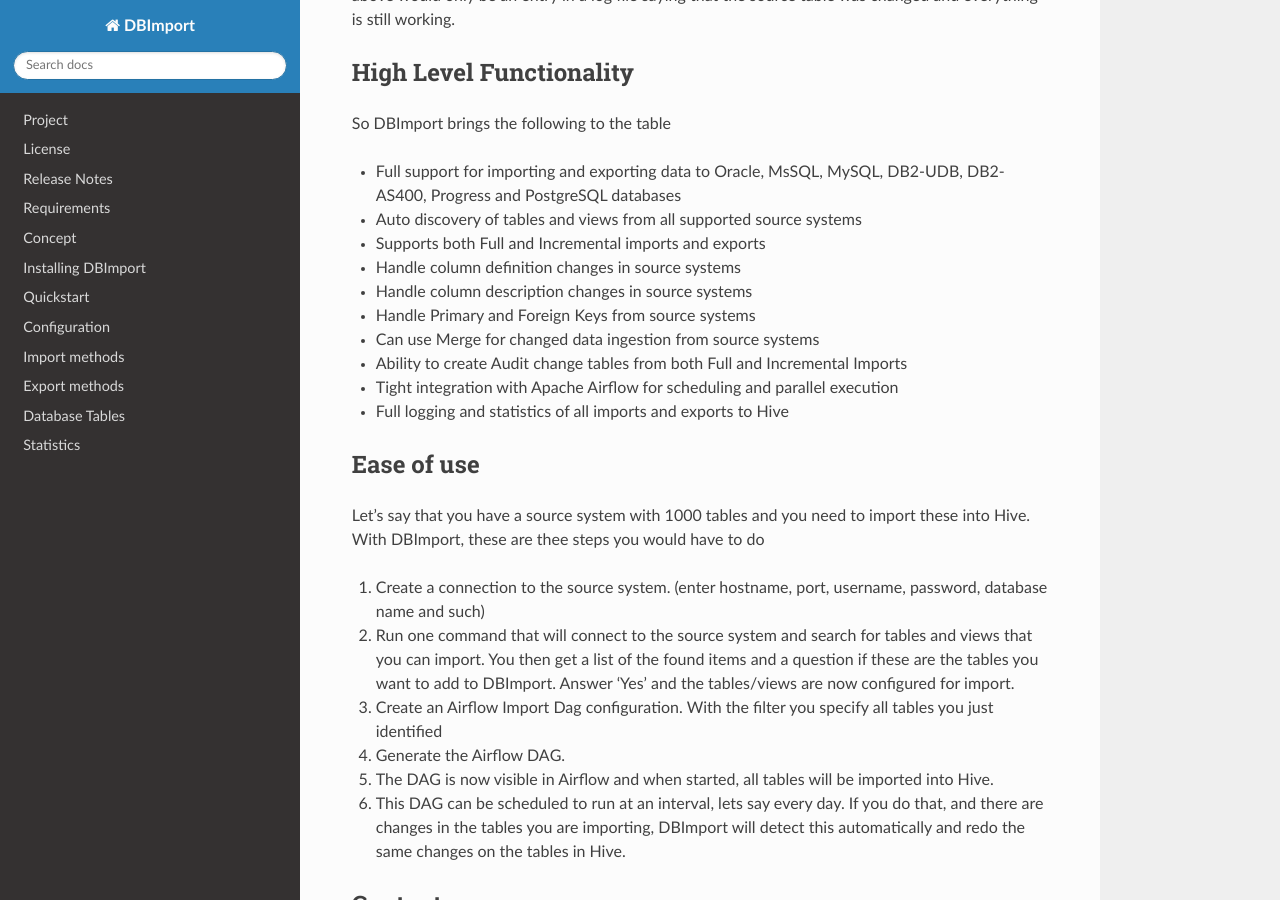
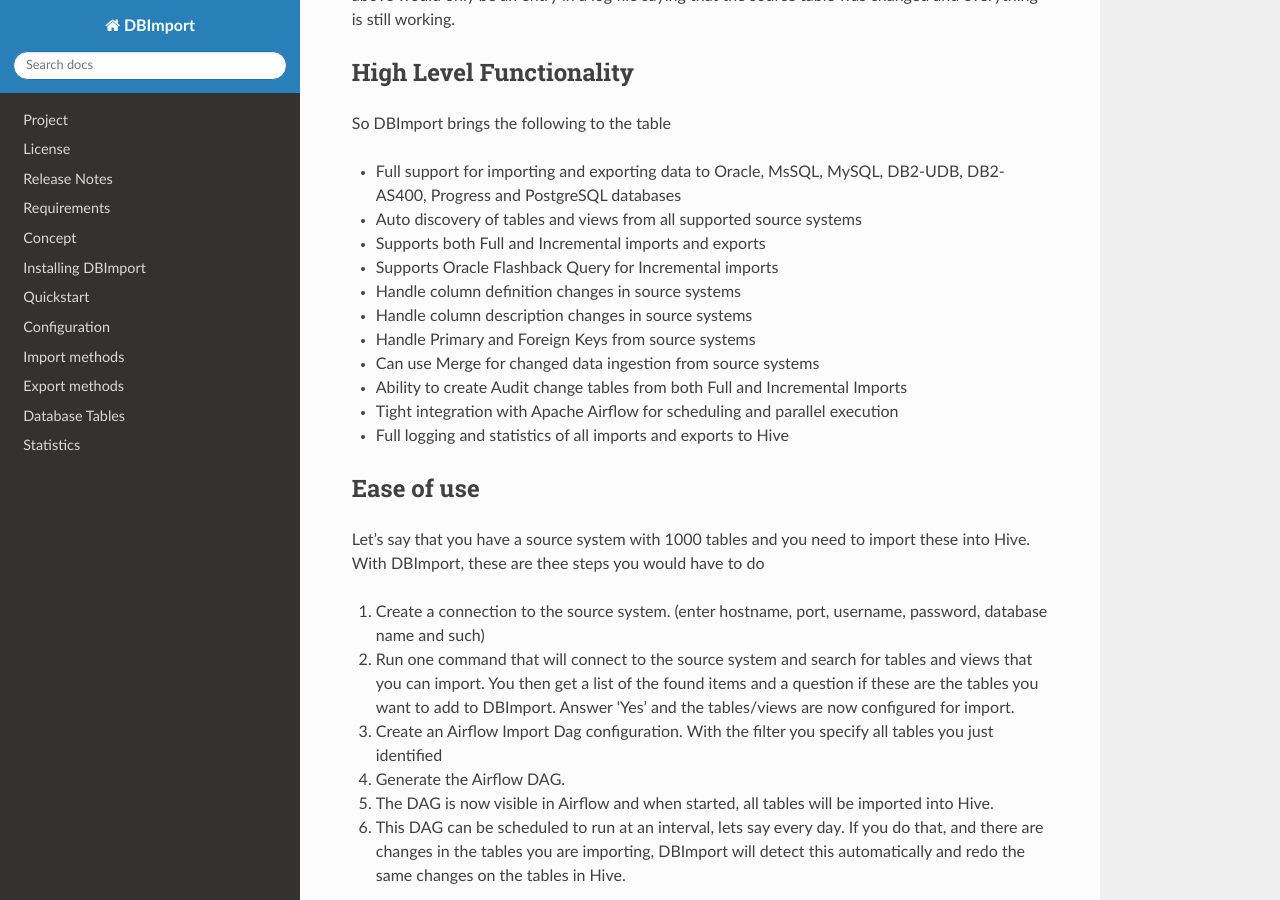
Before and after one commit to Middlecon/DBImport, a Sphinx documentation site: the page built from docs/index.rst, in a window 1280 px wide and 900 px high, scrolled down 588 px. Built offline with Sphinx 7.4.7 and the Read the Docs theme 2.0.0, drawn with Linux system fonts in a browser that asks for light colours.

Commit message:
Version v0.50

```diff
--- a/docs/index.rst
+++ b/docs/index.rst
@@ -35,6 +35,7 @@
 -   Full support for importing and exporting data to Oracle, MsSQL, MySQL, DB2-UDB, DB2-AS400, Progress and PostgreSQL databases
 -   Auto discovery of tables and views from all supported source systems
 -   Supports both Full and Incremental imports and exports
+-   Supports Oracle Flashback Query for Incremental imports
 -   Handle column definition changes in source systems
 -   Handle column description changes in source systems
 -   Handle Primary and Foreign Keys from source systems
```
